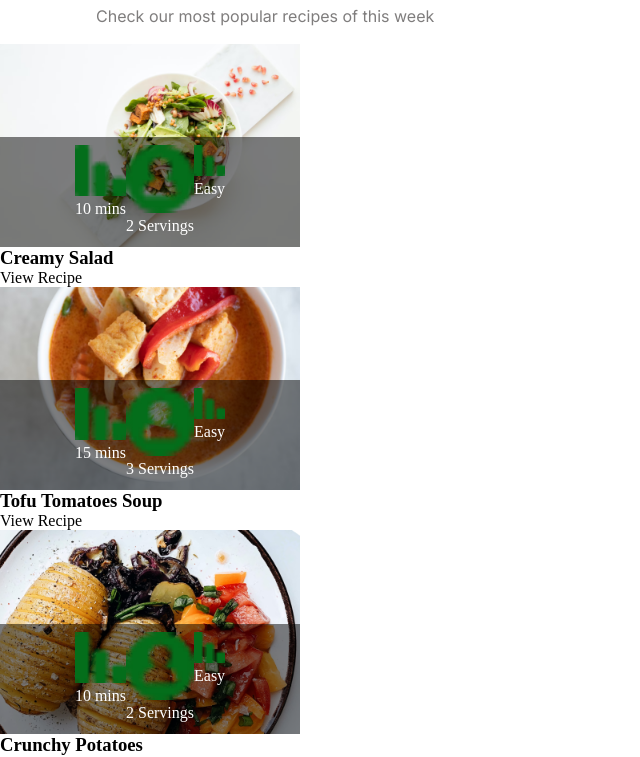
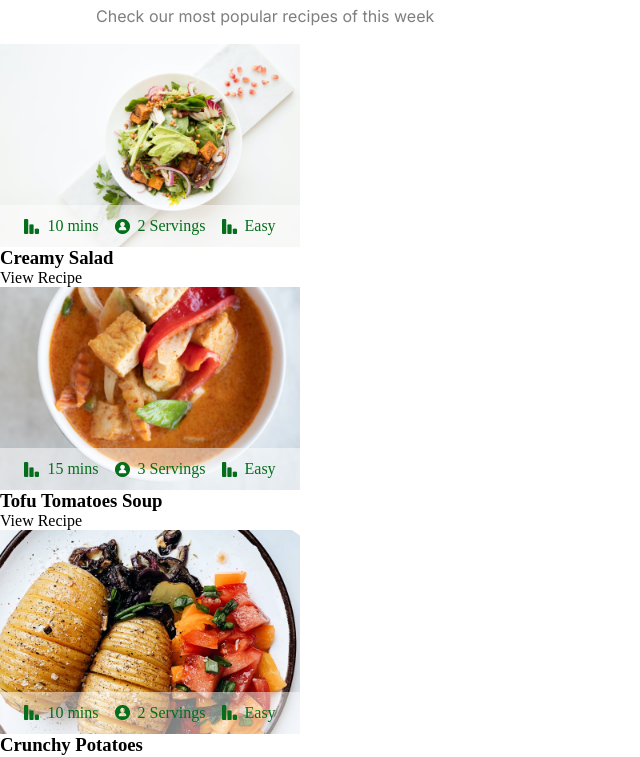
Before and after one commit to Chloedj/react-recipe-app, a React (Create React App) app in the folder recipe-app/: page / in a window 1280 px wide. Shown: the part 1140-1897 px from the top of the page, without its empty margins (0-640 px from the left). Built offline with nearby package versions, Linux system fonts and the light colour scheme.

Commit message:
Styled detail overlay

```diff
--- a/recipe-app/src/components/recipecard/recipecard.css
+++ b/recipe-app/src/components/recipecard/recipecard.css
@@ -19,8 +19,9 @@
     bottom: 0;
     left: 0;
     right: 0;
-    background: rgba(0, 0, 0, 0.5);
-       color: white;
+    background: rgba(255, 255, 255, 0.5);
+       color: var(--color-accent);
+       font-size: 16px;
     display: flex;
     flex-wrap: wrap;
     justify-content: center;
@@ -34,7 +35,19 @@
     text-align: center;
 }
 
+.recipe__card-overlay-details .recipe__card-image-icon {
+    width: 15px;
+       height: 15px;
+}
+
+.recipe__card-overlay-details div {
+    display: flex;
+    align-items: center;
+    justify-content: center;
+    margin: 0 8px;
+}
+
 .recipe__card-image-icon {
-    height: 15px;
-    width: 15px;
+    margin-right: 8px;
+
 }
--- a/recipe-app/src/components/recipecard/recipecard.js
+++ b/recipe-app/src/components/recipecard/recipecard.js
@@ -11,14 +11,17 @@ const RecipeCard = ({ imgUrl, time, serving, difficulty, title }) => {
         <img src={imgUrl} alt='recipe_image' />
         <div className='recipe__card-overlay-details'>
           <div>
-            <img src={timeicon} alt='time' />
-            <p>{time} mins</p></div>
+            <img className='recipe__card-image-icon' src={timeicon} alt='time icon' />
+            <p>{time} mins</p>
+          </div>
           <div>
-            <img src={servingicon} alt='serving' />
-            <p>{serving} Servings</p></div>
+            <img className='recipe__card-image-icon' src={servingicon} alt='serving icon' />
+            <p>{serving} Servings</p>
+          </div>
           <div>
-            <img src={difficultyicon} alt='difficulty' />
-            <p>{difficulty}</p></div>
+            <img className='recipe__card-image-icon' src={difficultyicon} alt='difficulty icon' />
+            <p>{difficulty}</p>
+          </div>
         </div>
       </div>
       <h3>{title}</h3>
```
